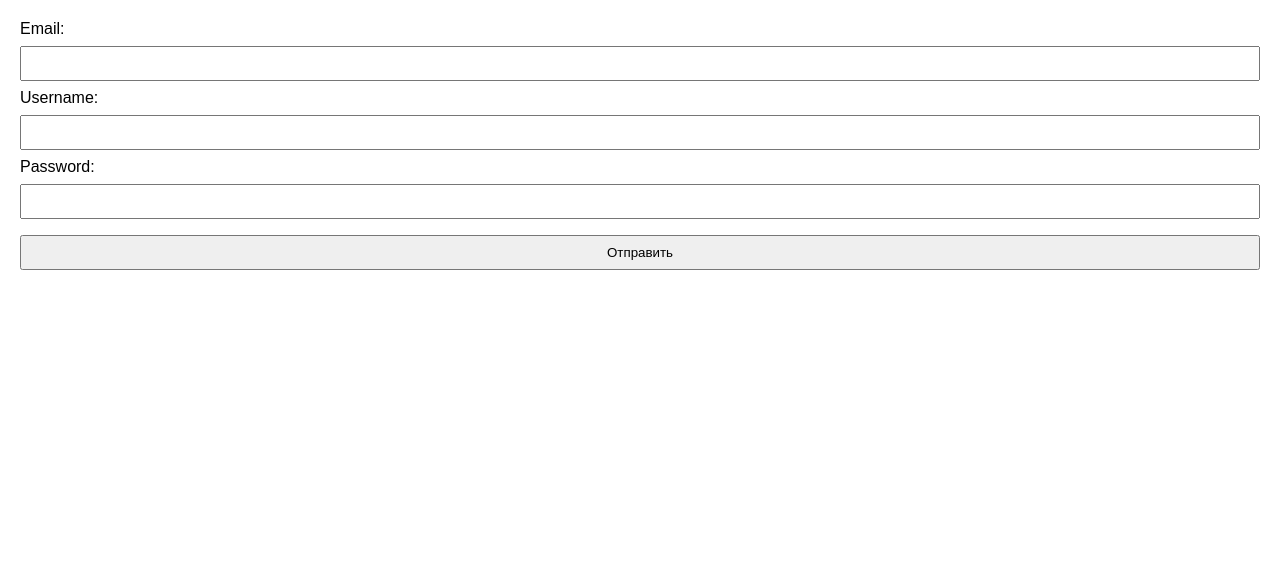
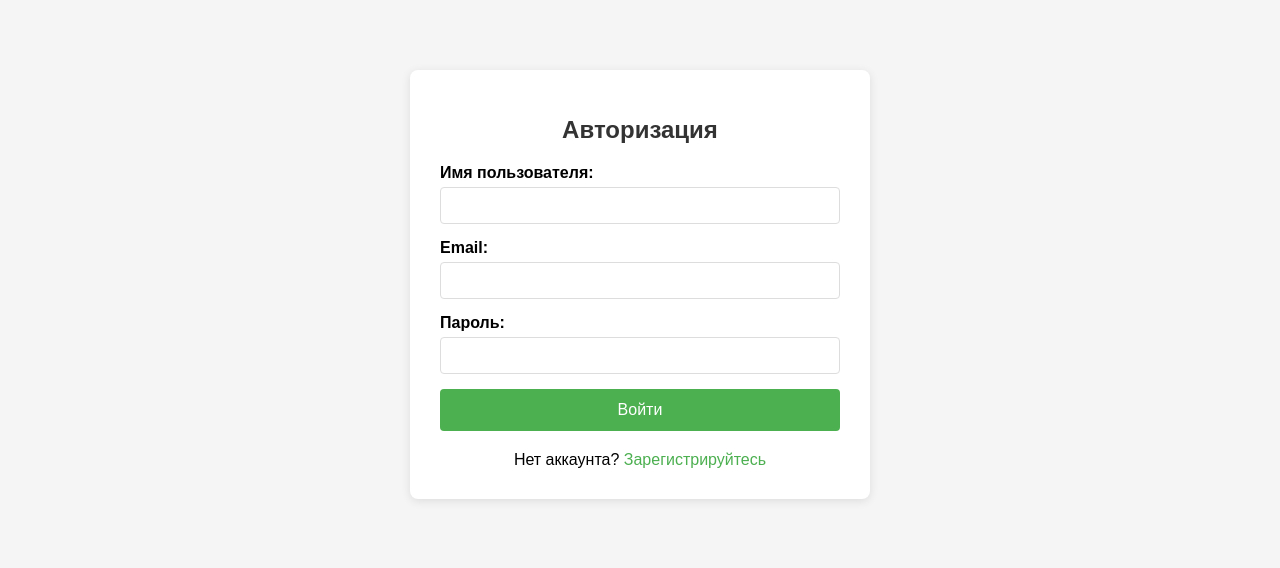
Before and after one commit to SunmoonSuz/web, a Django app: page /authorization/ in a window 1280 px wide. Shown: the top 568 px of the page. Run offline with Django 5.2, Linux system fonts and the light colour scheme.

Commit message:
third commit: Реализован вход по паролю

```diff
--- a/to_do_list/to_do_list/urls.py
+++ b/to_do_list/to_do_list/urls.py
@@ -24,5 +24,6 @@ sys.path.append("..")
 urlpatterns = [
     path('authorization/', views.MainPage.as_view(), name="authorization"),
     path('register/', views.RegistrationPage.as_view(), name="register"),
+    path('login/<str:hash_pass>', views.home_page),
     path('admin/', admin.site.urls),
 ]
--- a/to_do_list/todolist/templates/main_page.html
+++ b/to_do_list/todolist/templates/main_page.html
@@ -9,44 +9,155 @@
             font-family: Arial, sans-serif;
             margin: 0;
             padding: 20px;
+            background-color: #f5f5f5;
         }
-        .login-form {
-            max-width: 300px;
+        .login-container {
+            max-width: 400px;
             margin: 50px auto;
-            padding: 20px;
-            border: 1px solid #ccc;
+            padding: 30px;
+            background: white;
+            border-radius: 8px;
+            box-shadow: 0 2px 10px rgba(0, 0, 0, 0.1);
         }
         h1 {
             text-align: center;
             font-size: 24px;
+            margin-bottom: 20px;
+            color: #333;
         }
-        input {
+        .form-group {
+            margin-bottom: 15px;
+        }
+        label {
+            display: block;
+            margin-bottom: 5px;
+            font-weight: bold;
+        }
+        input[type="text"],
+        input[type="email"],
+        input[type="password"] {
             width: 100%;
-            padding: 8px;
-            margin: 8px 0;
+            padding: 10px;
+            border: 1px solid #ddd;
+            border-radius: 4px;
             box-sizing: border-box;
         }
         button {
             width: 100%;
-            padding: 10px;
+            padding: 12px;
             background-color: #4CAF50;
             color: white;
             border: none;
+            border-radius: 4px;
             cursor: pointer;
+            font-size: 16px;
+            transition: background-color 0.3s;
+        }
+        button:hover {
+            background-color: #45a049;
         }
         .register-link {
             text-align: center;
-            margin-top: 15px;
+            margin-top: 20px;
         }
-</style>
+        .register-link a {
+            color: #4CAF50;
+            text-decoration: none;
+        }
+        .messages {
+            margin-bottom: 20px;
+        }
+        .alert {
+            padding: 10px;
+            margin-bottom: 10px;
+            border-radius: 4px;
+        }
+        .alert-success {
+            background-color: #dff0d8;
+            color: #3c763d;
+            border: 1px solid #d6e9c6;
+        }
+        .alert-error {
+            background-color: #f2dede;
+            color: #a94442;
+            border: 1px solid #ebccd1;
+        }
+        .errorlist {
+            color: #a94442;
+            list-style: none;
+            padding: 0;
+            margin: 5px 0 0 0;
+            font-size: 0.9em;
+        }
+    </style>
 </head>
 <body>
-<form method="POST">
-    {% csrf_token %}
-    <table>
-        {{ form }}
-    </table>
-    <input type="submit" value="Отправить">
-</form>
+    <div class="login-container">
+        <h1>Авторизация</h1>
+
+        <!-- Вывод сообщений -->
+        {% if messages %}
+        <div class="messages">
+            {% for message in messages %}
+            <div class="alert alert-{{ message.tags }}">{{ message }}</div>
+            {% endfor %}
+        </div>
+        {% endif %}
+
+        <form method="POST">
+            {% csrf_token %}
+
+            <!-- Вывод ошибок формы -->
+            {% if form.non_field_errors %}
+            <div class="alert alert-error">
+                {% for error in form.non_field_errors %}
+                {{ error }}
+                {% endfor %}
+            </div>
+            {% endif %}
+
+            <div class="form-group">
+                <label for="id_username">Имя пользователя:</label>
+                {{ form.username }}
+                {% if form.username.errors %}
+                <ul class="errorlist">
+                    {% for error in form.username.errors %}
+                    <li>{{ error }}</li>
+                    {% endfor %}
+                </ul>
+                {% endif %}
+            </div>
+
+            <div class="form-group">
+                <label for="id_email">Email:</label>
+                {{ form.email }}
+                {% if form.email.errors %}
+                <ul class="errorlist">
+                    {% for error in form.email.errors %}
+                    <li>{{ error }}</li>
+                    {% endfor %}
+                </ul>
+                {% endif %}
+            </div>
+
+            <div class="form-group">
+                <label for="id_password">Пароль:</label>
+                {{ form.password }}
+                {% if form.password.errors %}
+                <ul class="errorlist">
+                    {% for error in form.password.errors %}
+                    <li>{{ error }}</li>
+                    {% endfor %}
+                </ul>
+                {% endif %}
+            </div>
+
+            <button type="submit">Войти</button>
+        </form>
+
+        <div class="register-link">
+            Нет аккаунта? <a href="/register">Зарегистрируйтесь</a>
+        </div>
+    </div>
 </body>
 </html>
--- a/to_do_list/todolist/views.py
+++ b/to_do_list/todolist/views.py
@@ -5,6 +5,8 @@ from django.contrib.auth.hashers import make_password
 from django.http import HttpResponse, JsonResponse
 from django.shortcuts import render, redirect
 from django.views import View
+
+from .config import password
 from .forms import AuthorizationForm, RegistrationForm
 from django.contrib import messages
 from.models import UserMan
@@ -27,11 +29,16 @@ class MainPage(View):
         try:
             user = UserMan.objects.get(username=auth_form.cleaned_data['username'],
                                     email=auth_form.cleaned_data['email'])
-            if authorization.Authorization.check_password(user):
+
+            password = make_password(auth_form.cleaned_data['password'], salt="point")
+            if authorization.Authorization.check_password(user, password):
                 messages.success(request, "Вход прошёл успешно")
-                return redirect('/login')
+                return redirect(f'/login/{password[-16::]}')
         except Exception as e:
             messages.error(request, f"Ошибка авторизации: {str(e)}")
+            print("gg")
+            print(str(e))
+            return render(request, "main_page.html", {"form": auth_form})
 
 
 class RegistrationPage(View):
@@ -49,7 +56,7 @@ class RegistrationPage(View):
             UserMan(
                 username=reg_form.cleaned_data['username'],
                 email=reg_form.cleaned_data['email'],
-                password=make_password(reg_form.cleaned_data['password']),
+                password=make_password(reg_form.cleaned_data['password'], salt="point"),
                 is_active=True, date_joined=timezone.now()
 
             ).save()
@@ -65,8 +72,8 @@ class RegistrationPage(View):
             return redirect('register')
 
 
-def home_page(request):
-    return HttpResponse()
+def home_page(request, hash_pass):
+    return HttpResponse(f"<h2>Привет {hash_pass}</h2>")
 
 
 def create_task(request):
```
Also changed, not shown: to_do_list/todolist/services/authorization.py (+6 -7 lines).
